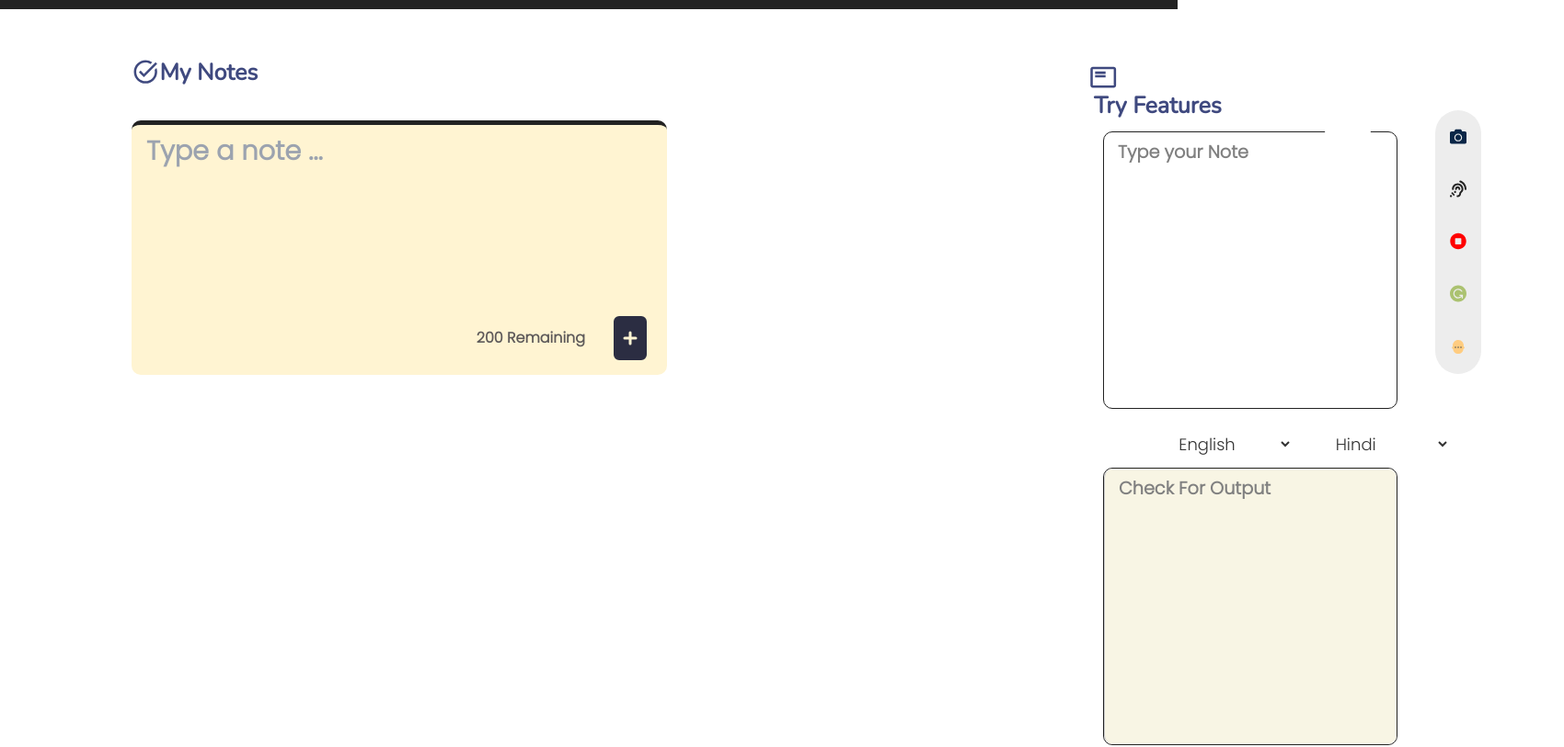
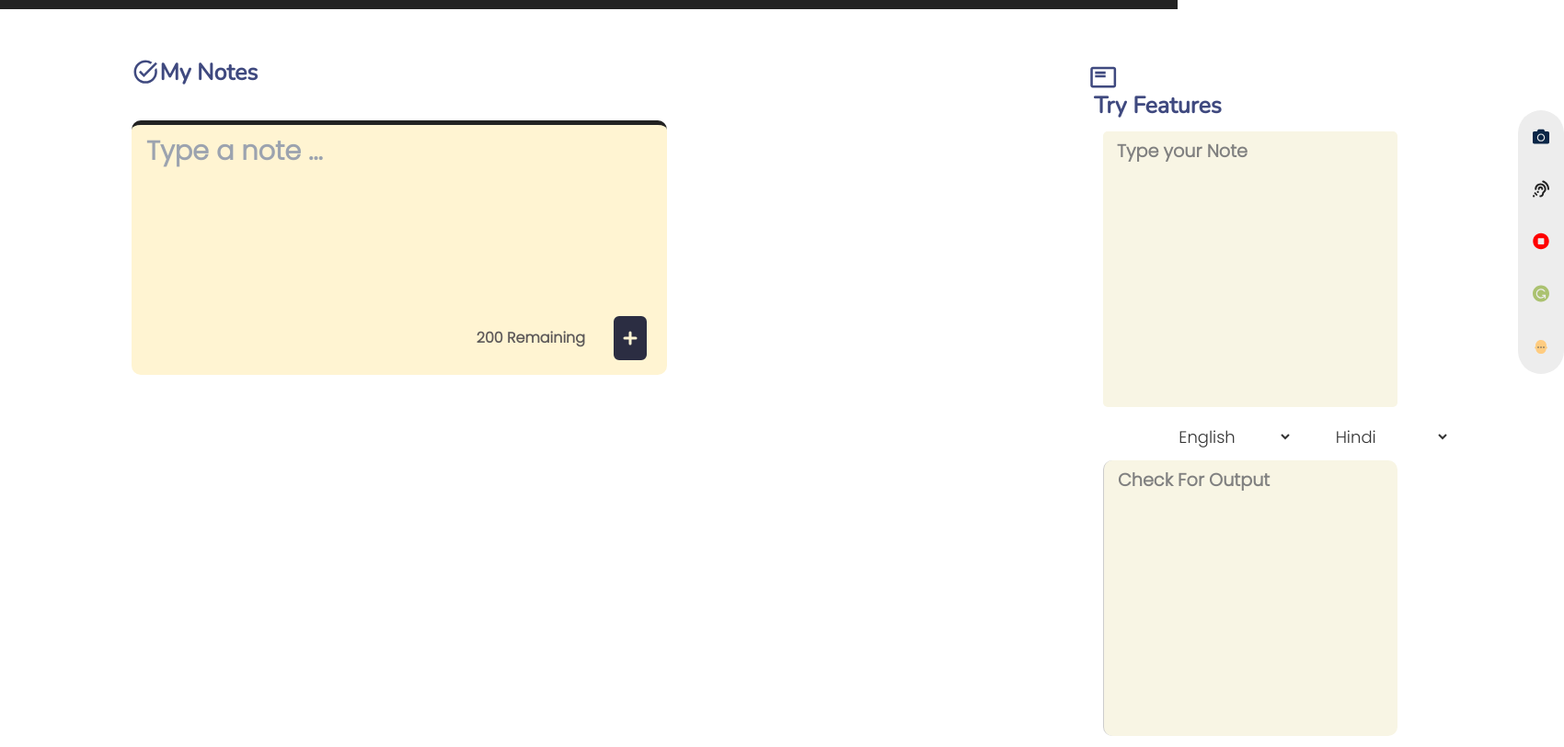
Before and after one commit to sandeepsinha1002/FrontEnd, a React (Create React App) app: page /folders/1 in a window 1280 px wide. Shown: the part 80-893 px from the top of the page at 92% size, 1700 px wide, since content can reach past the window. Built offline with nearby package versions, Linux system fonts and the light colour scheme.

Commit message:
firse commit

```diff
--- a/src/components/Notes/Translate.js
+++ b/src/components/Notes/Translate.js
@@ -1,4 +1,4 @@
-import React, { useEffect } from "react";
+import React, { useEffect, useState } from "react";
 import countries from "../../data";
 import '../../App.css'
 import './menu.css'
@@ -9,6 +9,44 @@ import { FcNeutralDecision } from "react-icons/fc";
 // import Menubar from './Menubar';
 
 const Translate = () => {
+    const[input,setInput]=useState('');
+    const[output,setOutput]=useState('');
+
+    const sendInput=async(e)=>{
+        e.preventDefault();
+
+        const res = await fetch('http://localhost:8888/auth/login',{
+            method:"POST",
+            headers:{
+                "Content-Type":"application/json"
+            },
+            body: JSON.stringify({
+                input
+            })
+        }).then((res) => {return res.json()});
+            const result = async () => {
+                const data = await res;
+                console.log(data);
+
+                if(data.status === 422 || !data)
+                {
+                    window.alert('Something went wrong');
+                }
+                else{
+                    setOutput(data)
+                }
+    }
+}
+
+
+
+
+
+
+
+
+
+
     useEffect(() => {
         const fromText = document.querySelector(".from-text");
         const toText = document.querySelector(".to-text");
@@ -118,12 +156,15 @@ const Translate = () => {
                     </div>
 
                 </div >
-                <div className="wrapper">
+                <form action="POST">
                     <div className="text-input w-[100%]">
                         <textarea
                             spellcheck="false"
                             className="from-text"
+                            style={{background:"#F8F5E4"}}
                             placeholder="Type your Note"
+                            value={input}
+                            onChange={(e)=>setInput(e.target.value)}
                         >
                         </textarea>
                     </div>
@@ -153,10 +194,10 @@ const Translate = () => {
                             disabled
                             className="to-text"
                             placeholder="Check For Output"
-                        ></textarea>
+                        >{output.text}</textarea>
                     </div>
 
-                </div>
+                </form>
                 <button style={{ width: '100%' }}>Translate Text</button>
             </div>
         </div>
--- a/src/components/Notes/menu.css
+++ b/src/components/Notes/menu.css
@@ -9,6 +9,7 @@
 	width: 50px;
 	height: 250px;
 	margin-top: 150px;
+	margin-left: 90px;
 	border-radius: 60px;
 	/* box-shadow: 5px 5px 5px rgba(0, 0, 0, .3); */
 }
```
